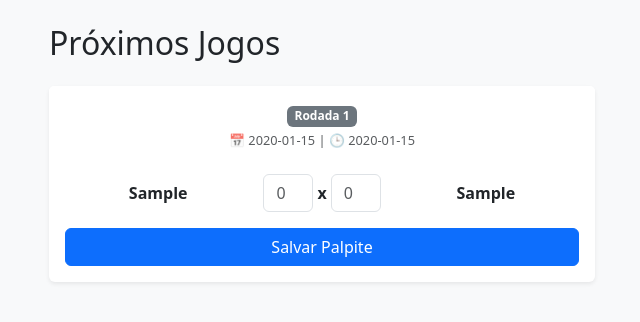
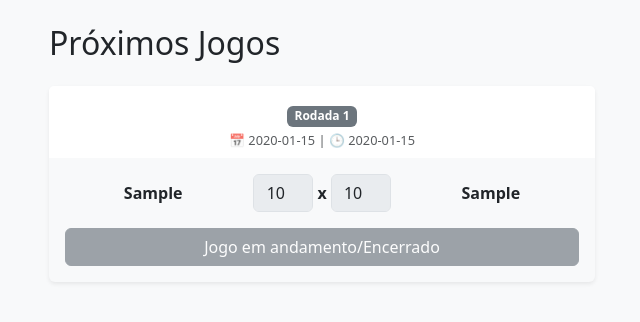
Before and after one commit to azvdocarlos-blip/bolao, a Flask app: page / in a window 1280 px wide. Shown: the part 56-378 px from the top of the page, without its empty margins (33-673 px from the left). Run offline with Flask 3, Linux system fonts and the light colour scheme; a user stored in the database is signed in; tables that the repository leaves empty hold one stand-in row (values such as "Sample post").

Commit message:
Update index.html

```diff
--- a/templates/index.html
+++ b/templates/index.html
@@ -4,8 +4,11 @@
 <h2 class="mb-4">Próximos Jogos</h2>
 <div class="row">
     {% for game in games %}
+    {% set bet = user_bets.get(game.id) %}
+    {% set game_full_dt = game.date ~ " " ~ game.time %}
+
     <div class="col-md-6 mb-4">
-        <div class="card shadow-sm border-0">
+        <div class="card shadow-sm border-0 {% if current_dt >= game_full_dt %}bg-light{% endif %}">
             <div class="card-header bg-white text-center border-0 pt-3">
                 <span class="badge bg-secondary">Rodada {{ game.round_no }}</span>
                 <p class="text-muted mb-0 mt-1" style="font-size: 0.8rem;">
@@ -13,16 +16,27 @@
                 </p>
             </div>
             <div class="card-body">
+                <form action="{{ url_for('palpite', game_id=game.id) }}" method="POST">
                     <div class="d-flex justify-content-between align-items-center text-center">
                         <div style="flex: 1;"><strong>{{ game.team_a }}</strong></div>
                         <div class="d-flex align-items-center mx-2">
-                        <input type="number" class="form-control text-center mx-1" style="width: 50px;" placeholder="0">
+                            <input type="number" name="score_a" class="form-control text-center mx-1"
+                                   style="width: 60px;" value="{{ bet.bet_score_a if bet else '' }}"
+                                   required {% if current_dt >= game_full_dt %}disabled{% endif %}>
                             <span class="fw-bold">x</span>
-                        <input type="number" class="form-control text-center mx-1" style="width: 50px;" placeholder="0">
+                            <input type="number" name="score_b" class="form-control text-center mx-1"
+                                   style="width: 60px;" value="{{ bet.bet_score_b if bet else '' }}"
+                                   required {% if current_dt >= game_full_dt %}disabled{% endif %}>
                         </div>
                         <div style="flex: 1;"><strong>{{ game.team_b }}</strong></div>
                     </div>
-                <button class="btn btn-primary w-100 mt-3">Salvar Palpite</button>
+
+                    {% if current_dt < game_full_dt %}
+                        <button type="submit" class="btn btn-primary w-100 mt-3">Salvar Palpite</button>
+                    {% else %}
+                        <button class="btn btn-secondary w-100 mt-3" disabled>Jogo em andamento/Encerrado</button>
+                    {% endif %}
+                </form>
             </div>
         </div>
     </div>
```
Lines whose indentation alone changed are shown as unchanged.
